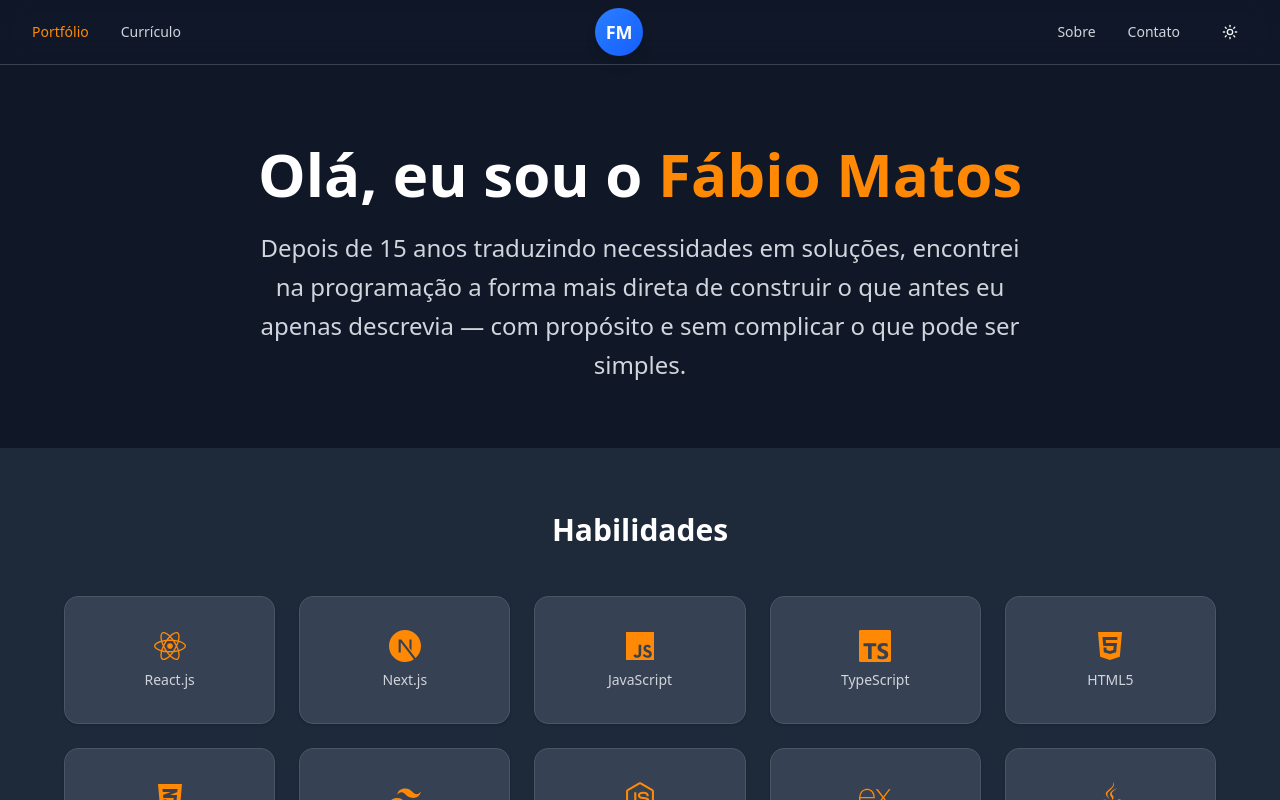
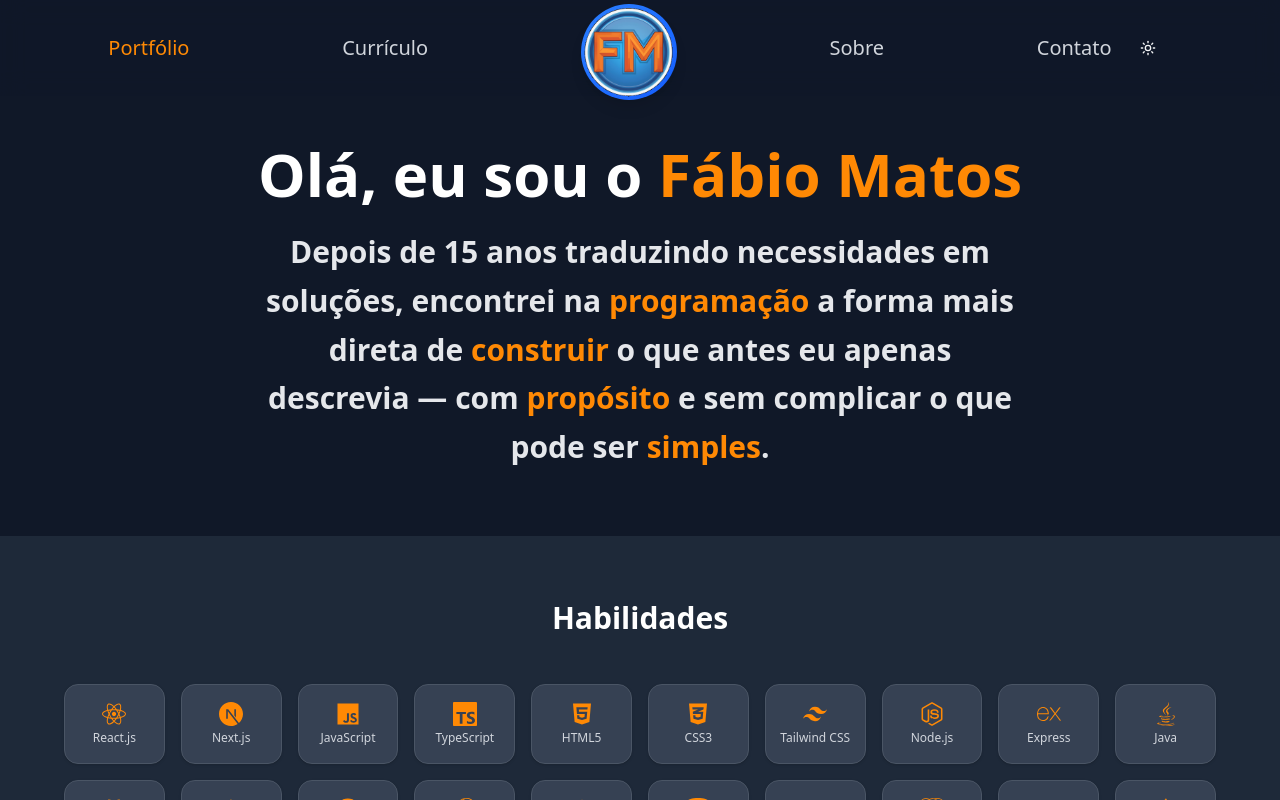
Before and after one commit to gleekrj/fabio-portfolio, a React (Vite) app: page / in a window 1280 px wide. Shown: the top 800 px of the page. Built offline with nearby package versions, Linux system fonts and the light colour scheme.

Commit message:
Fix: Fix the logo image, size of Habilidades, highlights and size of inicial message and size of menu.

```diff
--- a/src/components/header.tsx
+++ b/src/components/header.tsx
@@ -3,10 +3,22 @@ import { motion } from "framer-motion";
 import { Sun, Moon } from "lucide-react";
 import { Button } from "@/components/ui/button";
 import { useTheme } from "@/components/theme-provider";
+import logo from "@/assets/logo_fm.png";
+import { useState, useEffect } from "react";
 
 export const Header = () => {
   const location = useLocation();
   const { theme, toggleTheme } = useTheme();
+  const [isAtTop, setIsAtTop] = useState(true);
+
+  useEffect(() => {
+    const handleScroll = () => {
+      setIsAtTop(window.scrollY < 50);
+    };
+
+    window.addEventListener("scroll", handleScroll);
+    return () => window.removeEventListener("scroll", handleScroll);
+  }, []);
 
   const navItems = [
     { name: "Portfólio", path: "/" },
@@ -16,66 +28,98 @@ export const Header = () => {
   ];
 
   return (
-    <header className="fixed top-0 left-0 right-0 z-50 bg-white/80 dark:bg-gray-900/80 backdrop-blur-md border-b border-gray-200 dark:border-gray-700">
-      <nav className="max-w-7xl mx-auto px-4 sm:px-6 lg:px-8">
-        <div className="flex items-center justify-between h-16">
-          {/* Left side navigation */}
-          <div className="flex items-center space-x-8">
-            {navItems.slice(0, 2).map((item) => (
+    <header
+      className={`fixed top-0 left-0 right-0 z-50 bg-white/80 dark:bg-gray-900/80 backdrop-blur-md transition-all duration-300 h-16 ${
+        isAtTop ? "lg:h-24" : "border-b border-gray-200 dark:border-gray-700"
+      }`}
+    >
+      <nav className="max-w-7xl mx-auto px-4 sm:px-6 lg:px-8 h-full">
+        <div className="flex items-center justify-between lg:justify-around h-full">
           <Link
-                key={item.path}
-                to={item.path}
-                className={`text-sm font-medium transition-colors duration-200 ${
-                  location.pathname === item.path
+            to={navItems[0].path}
+            className={`font-medium transition-all duration-300 text-sm ${
+              isAtTop ? "lg:text-xl" : ""
+            } ${
+              location.pathname === navItems[0].path
                 ? "text-orange-500 dark:text-orange-400"
                 : "text-gray-700 dark:text-gray-300 hover:text-orange-500 dark:hover:text-orange-400"
             }`}
           >
-                {item.name}
+            {navItems[0].name}
           </Link>
-            ))}
-          </div>
 
-          {/* Logo in center */}
-          <div className="flex-1 flex justify-center">
+          <Link
+            to={navItems[1].path}
+            className={`font-medium transition-all duration-300 text-sm ${
+              isAtTop ? "lg:text-xl" : ""
+            } ${
+              location.pathname === navItems[1].path
+                ? "text-orange-500 dark:text-orange-400"
+                : "text-gray-700 dark:text-gray-300 hover:text-orange-500 dark:hover:text-orange-400"
+            }`}
+          >
+            {navItems[1].name}
+          </Link>
+
           <Link to="/" className="flex items-center">
             <motion.div
               whileHover={{ scale: 1.05 }}
               whileTap={{ scale: 0.95 }}
-                className="w-12 h-12 rounded-full bg-gradient-to-br from-blue-500 to-blue-600 flex items-center justify-center shadow-lg"
+              className={`rounded-full bg-gradient-to-br from-blue-500 to-blue-600 flex items-center justify-center shadow-lg transition-all duration-300 w-12 h-12 ${
+                isAtTop ? "lg:w-24 lg:h-24 lg:mt-2" : ""
+              }`}
             >
-                <span className="text-white font-bold text-lg">FM</span>
+              <img src={logo} alt="Logo" width={500} height={500} />
             </motion.div>
           </Link>
-          </div>
 
-          {/* Right side navigation */}
-          <div className="flex items-center space-x-8">
-            {navItems.slice(2).map((item) => (
           <Link
-                key={item.path}
-                to={item.path}
-                className={`text-sm font-medium transition-colors duration-200 ${
-                  location.pathname === item.path
+            to={navItems[2].path}
+            className={`font-medium transition-all duration-300 text-sm ${
+              isAtTop ? "lg:text-xl" : ""
+            } ${
+              location.pathname === navItems[2].path
                 ? "text-orange-500 dark:text-orange-400"
                 : "text-gray-700 dark:text-gray-300 hover:text-orange-500 dark:hover:text-orange-400"
             }`}
           >
-                {item.name}
+            {navItems[2].name}
           </Link>
-            ))}
 
-            {/* Theme toggle */}
+          <div className="flex items-center space-x-3">
+            <Link
+              to={navItems[3].path}
+              className={`font-medium transition-all duration-300 text-sm ${
+                isAtTop ? "lg:text-xl" : ""
+              } ${
+                location.pathname === navItems[3].path
+                  ? "text-orange-500 dark:text-orange-400"
+                  : "text-gray-700 dark:text-gray-300 hover:text-orange-500 dark:hover:text-orange-400"
+              }`}
+            >
+              {navItems[3].name}
+            </Link>
+
             <Button
               variant="ghost"
               size="sm"
               onClick={toggleTheme}
-              className="w-9 h-9 p-0"
+              className={`p-0 transition-all duration-300 w-9 h-9 ${
+                isAtTop ? "lg:w-12 lg:h-12" : ""
+              }`}
             >
               {theme === "dark" ? (
-                <Sun className="h-4 w-4" />
+                <Sun
+                  className={`transition-all duration-300 h-4 w-4 ${
+                    isAtTop ? "lg:h-6 lg:w-6" : ""
+                  }`}
+                />
               ) : (
-                <Moon className="h-4 w-4" />
+                <Moon
+                  className={`transition-all duration-300 h-4 w-4 ${
+                    isAtTop ? "lg:h-6 lg:w-6" : ""
+                  }`}
+                />
               )}
             </Button>
           </div>
--- a/src/pages/home.tsx
+++ b/src/pages/home.tsx
@@ -50,11 +50,31 @@ export const Home = () => {
                 Fábio Matos
               </span>
             </h1>
-            <p className="text-xl sm:text-2xl text-gray-600 dark:text-gray-300 max-w-3xl mx-auto leading-relaxed">
-              Depois de 15 anos traduzindo necessidades em soluções, encontrei
-              na programação a forma mais direta de construir o que antes eu
-              apenas descrevia — com propósito e sem complicar o que pode ser
-              simples.
+            <p className="text-2xl sm:text-3xl font-semibold text-gray-700 dark:text-gray-200 max-w-3xl mx-auto leading-relaxed">
+              <p>
+                Depois de 15 anos traduzindo necessidades em soluções, encontrei
+                na
+                <span className="text-orange-500 dark:text-orange-400">
+                  {" "}
+                  programação{" "}
+                </span>
+                a forma mais direta de
+                <span className="text-orange-500 dark:text-orange-400">
+                  {" "}
+                  construir{" "}
+                </span>
+                o que antes eu apenas descrevia — com
+                <span className="text-orange-500 dark:text-orange-400">
+                  {" "}
+                  propósito{" "}
+                </span>
+                e sem complicar o que pode ser
+                <span className="text-orange-500 dark:text-orange-400">
+                  {" "}
+                  simples
+                </span>
+                .
+              </p>
             </p>
           </motion.div>
         </div>
@@ -77,14 +97,14 @@ export const Home = () => {
             </motion.h2>
             <motion.div
               variants={containerVariants}
-              className="grid grid-cols-2 sm:grid-cols-3 md:grid-cols-4 lg:grid-cols-5 gap-6"
+              className="grid grid-cols-5 sm:grid-cols-6 md:grid-cols-8 lg:grid-cols-10 gap-4"
             >
               {technologies.map((tech) => (
                 <motion.div key={tech.name} variants={itemVariants}>
-                  <Card className="h-32 flex flex-col items-center justify-center p-4 hover:shadow-lg transition-shadow duration-300 bg-white dark:bg-gray-700 border-gray-200 dark:border-gray-600">
+                  <Card className="h-20 flex flex-col items-center justify-center p-2 hover:shadow-lg transition-shadow duration-300 bg-white dark:bg-gray-700 border-gray-200 dark:border-gray-600">
                     <CardContent className="flex flex-col items-center justify-center h-full p-0">
-                      <tech.icon className="h-8 w-8 text-orange-500 dark:text-orange-400 mb-2" />
-                      <span className="text-sm font-medium text-gray-700 dark:text-gray-300 text-center">
+                      <tech.icon className="h-6 w-6 text-orange-500 dark:text-orange-400 mb-1" />
+                      <span className="text-xs font-medium text-gray-700 dark:text-gray-300 text-center">
                         {tech.name}
                       </span>
                     </CardContent>
```
Also changed, not shown: src/assets/logo_fm.png (renamed from src/assets/Logo - FM.png). Lines whose indentation alone changed are shown as unchanged.
